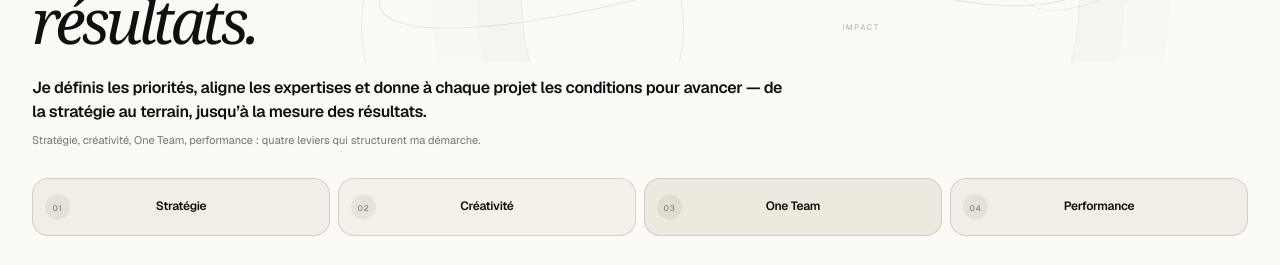
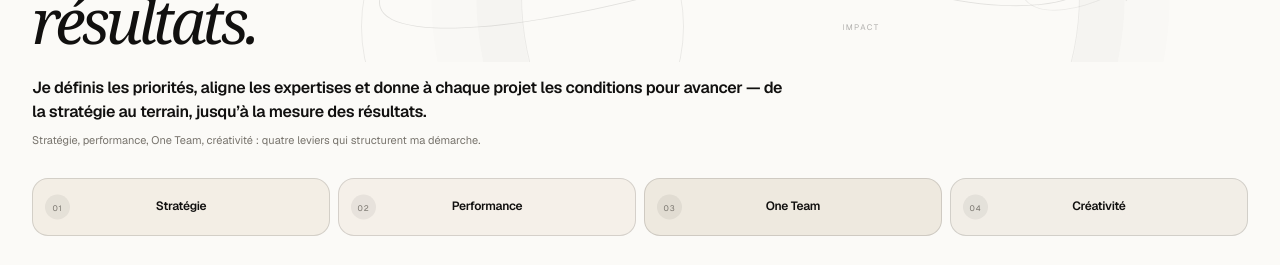
Before and after one commit to paulsebille/Portfolio, a Next.js app: page / in a window 1280 px wide. Shown: the part 1880-2145 px from the top of the page. Built offline with nearby package versions, Linux system fonts and the light colour scheme.

Commit message:
Reorder marketing principles

```diff
--- a/components/About.tsx
+++ b/components/About.tsx
@@ -4,9 +4,9 @@ import { useEffect, useRef, useState } from "react";
 
 const principles = [
   ["Stratégie", "Donner un cap, poser les objectifs et construire un dispositif qui sert vraiment la marque."],
+  ["Performance", "Les KPI ne sont pas une finalité : ils permettent de décider, d’optimiser et de faire grandir le business."],
+  ["One Team", "Faire avancer les équipes ensemble, coordonner, fédérer et manager avec une énergie collective."],
   ["Créativité", "Créer des idées désirables, des expériences qui se vivent et des univers qui restent."],
-  ["One Team", "Faire avancer les équipes ensemble, coordonner, fédérer et manager avec une énergie collective."],
-  ["Performance", "Les KPI ne sont pas une finalité : ils permettent de décider, d’optimiser et de faire grandir le business."],
 ];
 
 const hardSkills = ["Pack Office", "Adobe Creative Cloud", "Google Ads", "WordPress", "Social Media", "CRM"];
@@ -64,7 +64,7 @@ export function About() {
 
         <div className="about-manifesto">
           <p>Je définis les priorités, aligne les expertises et donne à chaque projet les conditions pour avancer — de la stratégie au terrain, jusqu’à la mesure des résultats.</p>
-          <span>Stratégie, créativité, One Team, performance : quatre leviers qui structurent ma démarche.</span>
+          <span>Stratégie, performance, One Team, créativité : quatre leviers qui structurent ma démarche.</span>
         </div>
 
         <div className="about-principles-editorial">
```
